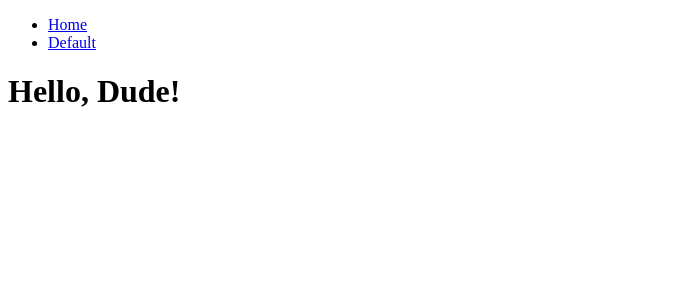
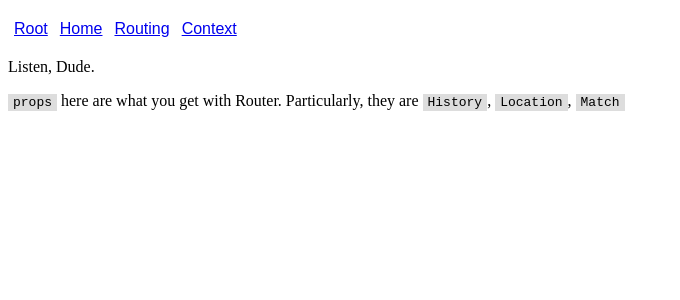
Before and after one commit to srgg6701/react-mini, a React app: page /routing in a window 1280 px wide. Shown: the top 300 px of the page, without its empty margins (0-680 px from the left). Built offline with nearby package versions, Linux system fonts and the light colour scheme.

Commit message:
Attempt to add context

```diff
--- a/index.html
+++ b/index.html
@@ -2,6 +2,7 @@
 <html lang="en">
   <head>
     <title>Minimal React</title>
+    <link rel="stylesheet" href="src/style.css">
   </head>
     <body>
       <noscript>
--- a/src/App.js
+++ b/src/App.js
@@ -1,26 +1,20 @@
 import React from 'react'
 import './components/debug'
-import { BrowserRouter, Route, Link } from 'react-router-dom'
-import { Toolbar, value, ThemeContext } from './components/Theme'
+import { Route } from 'react-router-dom'
+import ThemeContext from './components/Theme'
+import Menu from './Menu'
+import Default from './components/Default'
 import Home from './components/Home'
-import Default from './components/Default'
-
-console.log({ BrowserRouter, Route, Link, Default });
+import Routing from './components/Routing'
 
 const App = () => {
   return (
     <React.Fragment>
-      <ul>
-        <li>
-          <Link to="/home">Home</Link>
-        </li>
-        <li>
-          <Link to="/default">Default</Link>
-        </li>
-      </ul>
-      <h1>Hello, Dude!</h1>
+      <Menu />
+      <Route path='/' exact component={Default} />
       <Route path='/home' exact component={Home} />
-      <Route path='/default' component={Default} />
+      <Route path='/routing' component={Routing} />
+      <Route path='/context' component={ThemeContext} />
     </React.Fragment>
   )
 }
--- /dev/null
+++ b/src/Menu.js
@@ -0,0 +1,10 @@
+import React from 'react'
+import { Link } from 'react-router-dom'
+
+function makeMenu() {
+    return Object.entries({ root: 'Root', home: 'Home', routing: 'Routing', context: 'Context' }).map(entry => {
+        return <li key={`/${entry[0]}`}><Link to={`/${entry[0]}`}>{entry[1]}</Link></li>
+    });
+}
+
+export default () => (<ul className="menu">{makeMenu()}</ul>)
--- a/src/components/Default.js
+++ b/src/components/Default.js
@@ -1,3 +1,3 @@
 import React from 'react'
 
-export default () => <div>Yo, Dude!</div>
+export default () => <h1>Hello, Dude!</h1>
--- /dev/null
+++ b/src/components/Routing.js
@@ -0,0 +1,8 @@
+import React from 'react'
+
+export default props => {
+    console.log('Default, props=>', props);
+    return <div>Listen, Dude.
+        <p><code>props</code> here are what you get with Router. Particularly, they are <code>History</code>, <code>Location</code>, <code>Match</code></p>
+    </div>
+}
--- a/src/components/Theme.js
+++ b/src/components/Theme.js
@@ -17,6 +17,5 @@ const Button = (props) => {
 }
 
 const value = { class_name: "dark", text: "Push me" };
-const ThemeContext = React.createContext(value);
 
-export {Toolbar, value, ThemeContext}
+export default () => React.createContext(value)
--- /dev/null
+++ b/src/style.css
@@ -0,0 +1,21 @@
+ul.menu{
+    padding: 0;
+}
+ul.menu li{
+    display: inline-block;
+}
+ul.menu li a{
+    display: block;
+    font-family: Arial, Helvetica, sans-serif;
+    padding: 4px 6px;
+}
+ul.menu li a:hover{
+    background-color: #eee;
+    text-decoration: none;
+}
+code{
+    background-color: #ddd;
+    border: solid 1px #ddd;
+    display: inline-block;
+    padding: 0 4px;
+}
```
